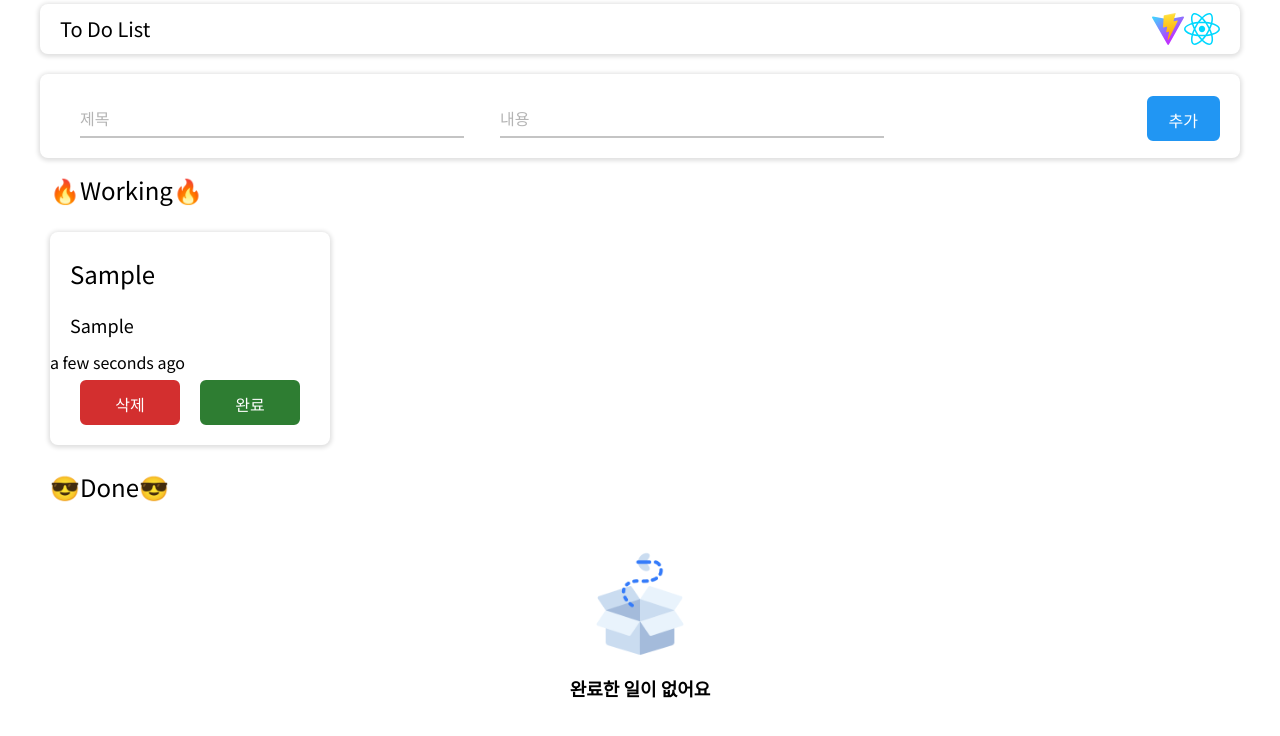
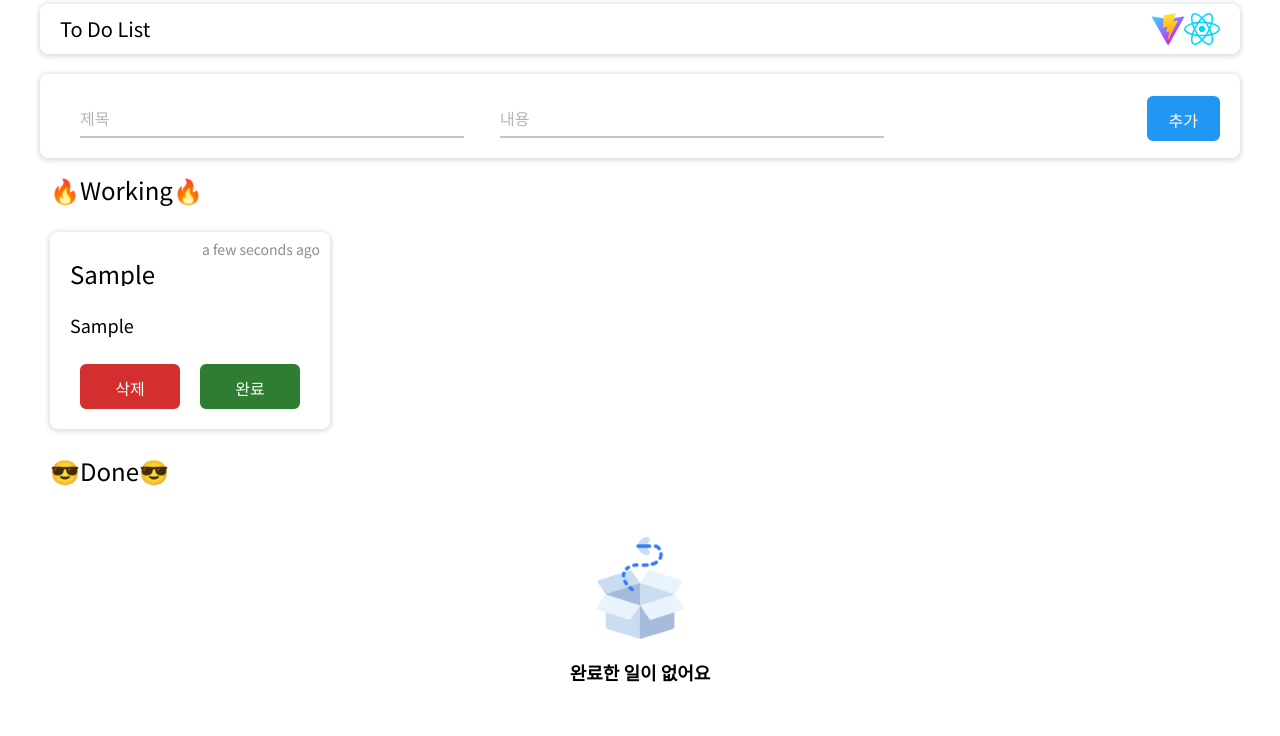
Before and after one commit to synuns/toDoList, a React (Vite) app: page / in a window 1280 px wide. Both pictures are taken after typing "Sample", "Sample" into the empty fields and a click on the button "추가". Shown: the top 736 px of the page. Built offline with nearby package versions, Linux system fonts and the light colour scheme.

Commit message:
💄 add card detail ui
set createdBy position
add text overflow style

```diff
--- a/src/components/ToDoCard.jsx
+++ b/src/components/ToDoCard.jsx
@@ -5,16 +5,28 @@ import Button from '../common/Button';
 import { elapsedTime } from '../utils/date';
 
 const StyledCard = styled(Link)`
+  position: relative;
   border-radius: 8px;
   box-shadow: 0px 1px 4px 2px rgba(0, 0, 0, 0.12);
   transition: 0.1s ease-out;
   .title {
     font-size: 24px;
     margin: 30px 20px 0 20px;
+    overflow: hidden;
+    text-overflow: ellipsis;
+    white-space: nowrap;
   }
   .content {
     font-size: 18px;
     margin: 30px 20px 20px 20px;
+    overflow-wrap: break-word;
+  }
+  .date {
+    position: absolute;
+    top: 10px;
+    right: 10px;
+    font-size: 14px;
+    color: #868e96;
   }
   &:hover {
     scale: 1.03;
```
